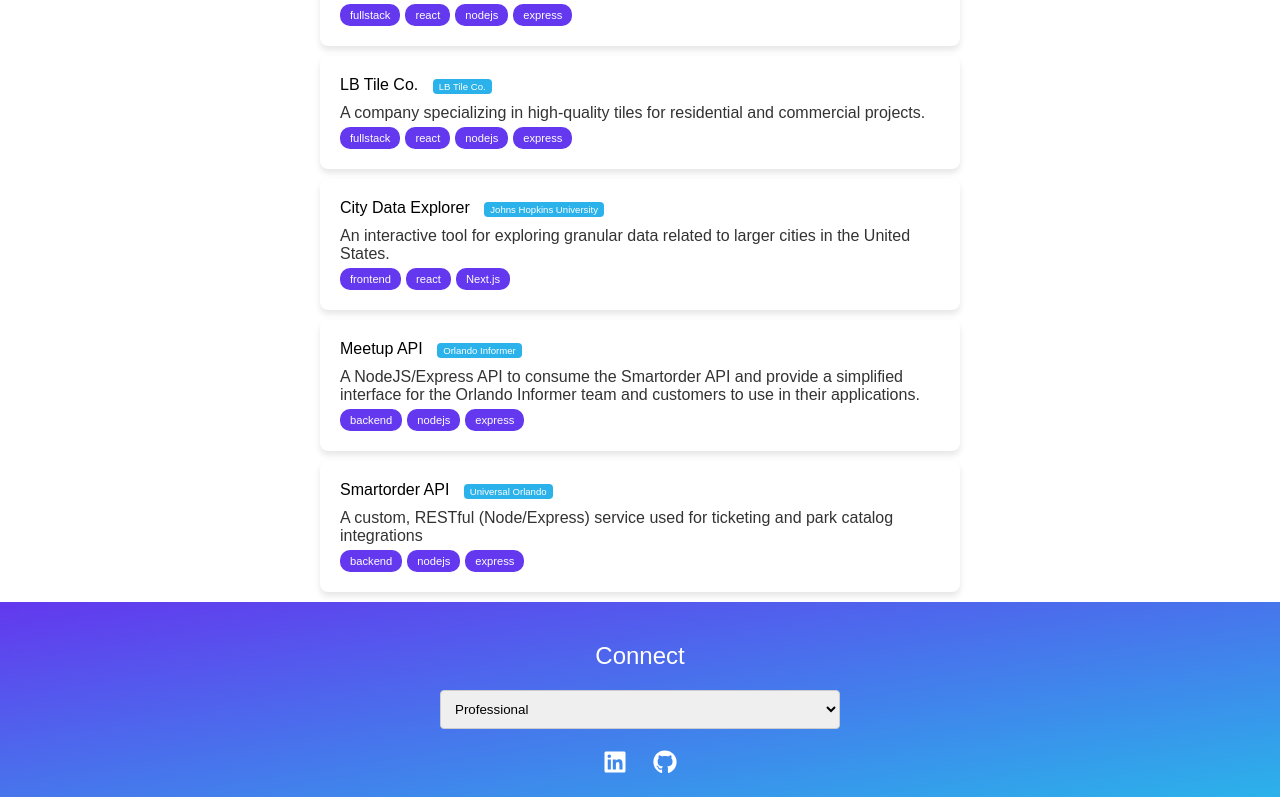
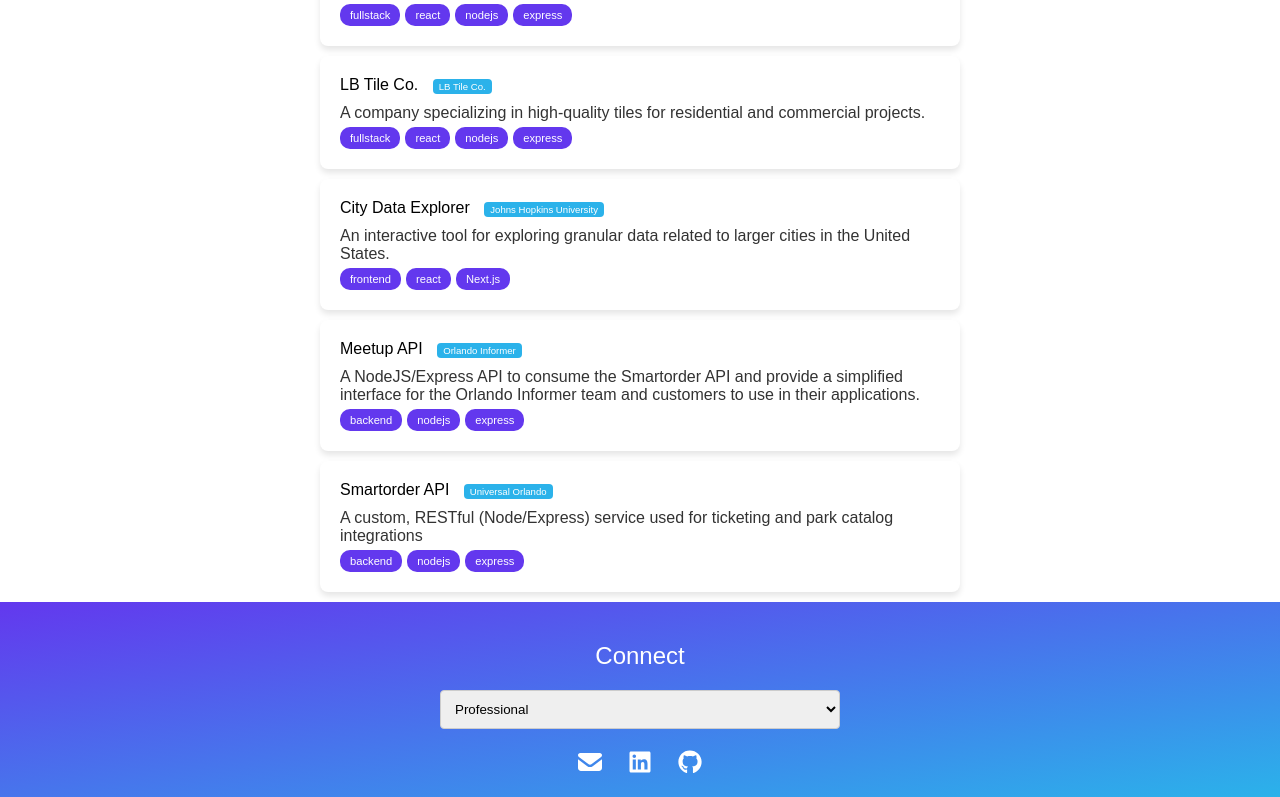
Before and after one commit to Michael-Montgomery/sitch, a React (Create React App) app: page / in a window 1280 px wide. Shown: the part 618-1415 px from the top of the page. Built offline with nearby package versions, Linux system fonts and the light colour scheme; a web font is replaced by a local one.

Commit message:
added email link

```diff
--- a/src/App.js
+++ b/src/App.js
@@ -4,7 +4,7 @@
 import projects from './data/projects';
 import { FontAwesomeIcon } from '@fortawesome/react-fontawesome';
 import { faLinkedin, faGithub, faInstagram } from '@fortawesome/free-brands-svg-icons';
-import { faSms } from '@fortawesome/free-solid-svg-icons';
+import { faEnvelope, faSms } from '@fortawesome/free-solid-svg-icons';
 
 function App() {
 
@@ -65,6 +65,13 @@
 
           {
             professionalMode && (
+              <a href="mailto:michael.montgomery@jhu.edu" target="_blank" rel="noopener noreferrer"><FontAwesomeIcon icon={faEnvelope} /></a>
+            )
+          }
+
+
+          {
+            professionalMode && (
               <a href="https://www.linkedin.com/in/meanstackmichael/" target="_blank" rel="noopener noreferrer"><FontAwesomeIcon icon={faLinkedin} /></a>
             )
           }
```
Also changed, not shown: package.json (+7 -0 lines), 1 other file (tests, documents, lock files or other folders).
